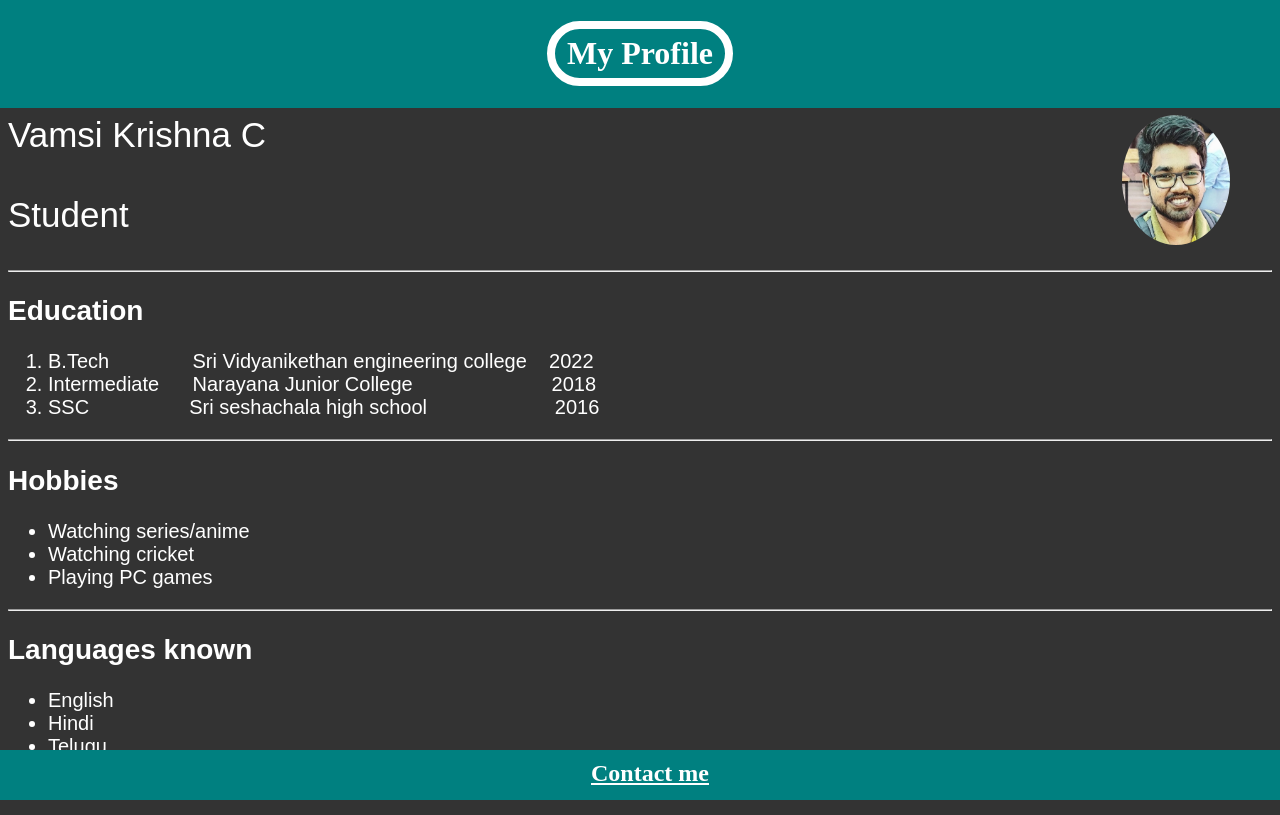
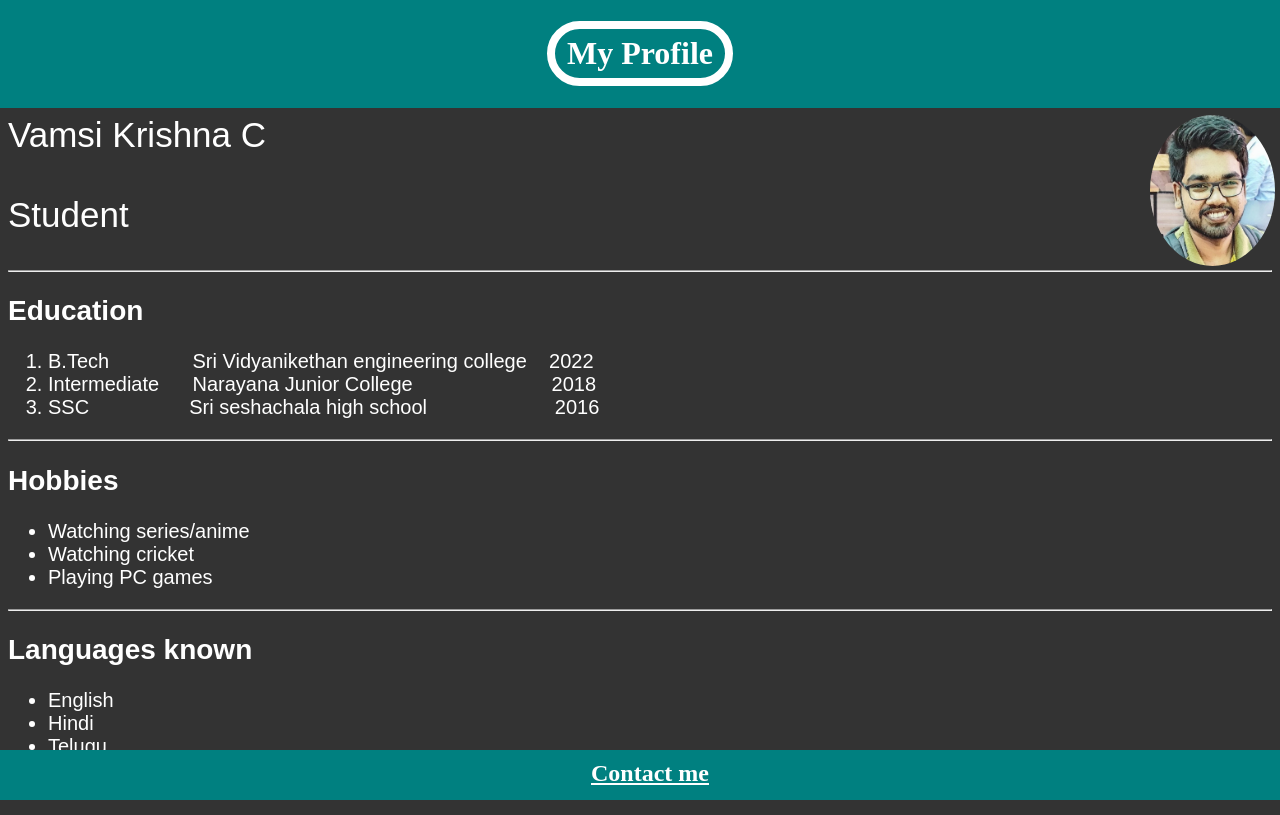
Before and after one commit to cvk07/aboutcvk, a plain HTML site: page index.html in a window 1280 px wide. Drawn offline with Linux system fonts and the light colour scheme.

Commit message:
Update styles.css

```diff
--- a/styles.css
+++ b/styles.css
@@ -4,10 +4,10 @@ h1{
 img{
 
     border-radius: 50%;
-    width: 108px;
+    width: 125px;
     position: absolute;
     top:115px;
-    right: 50px;
+    right: 5px;
 
 }
 body{
```
